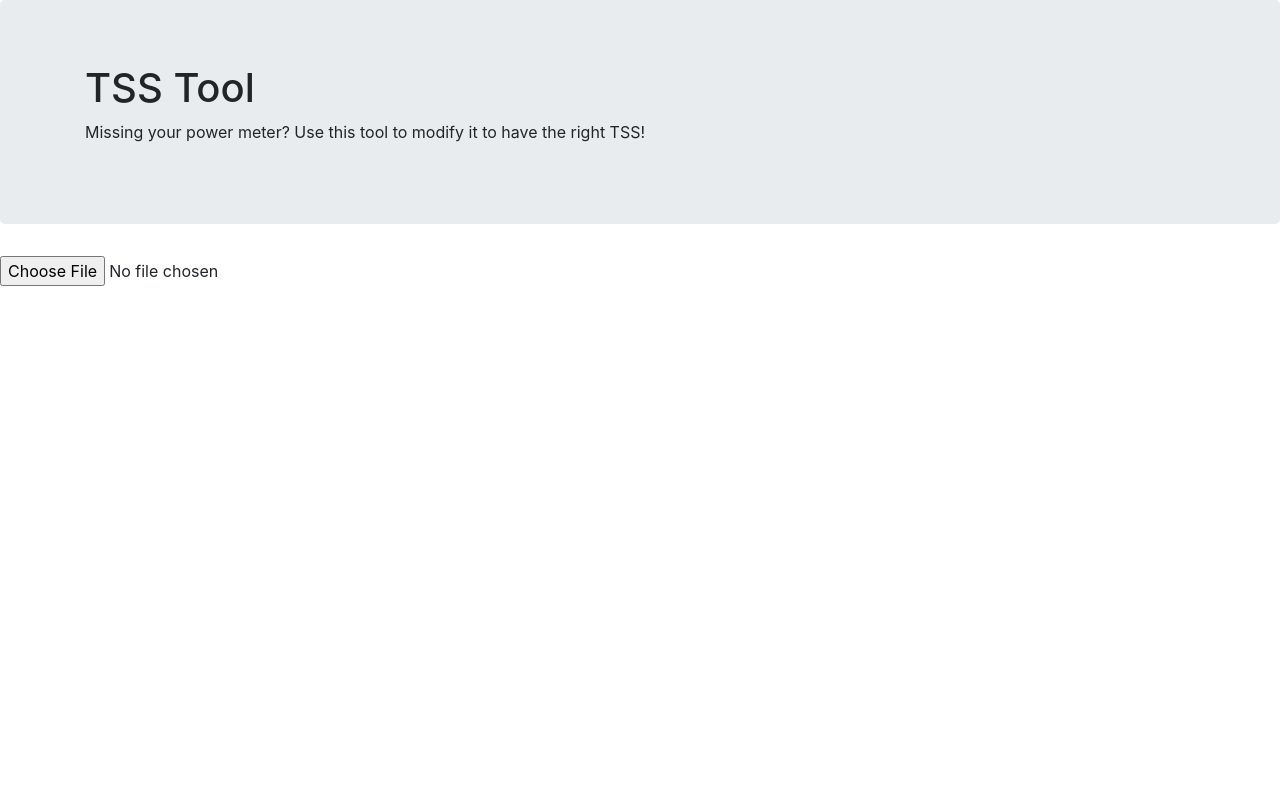
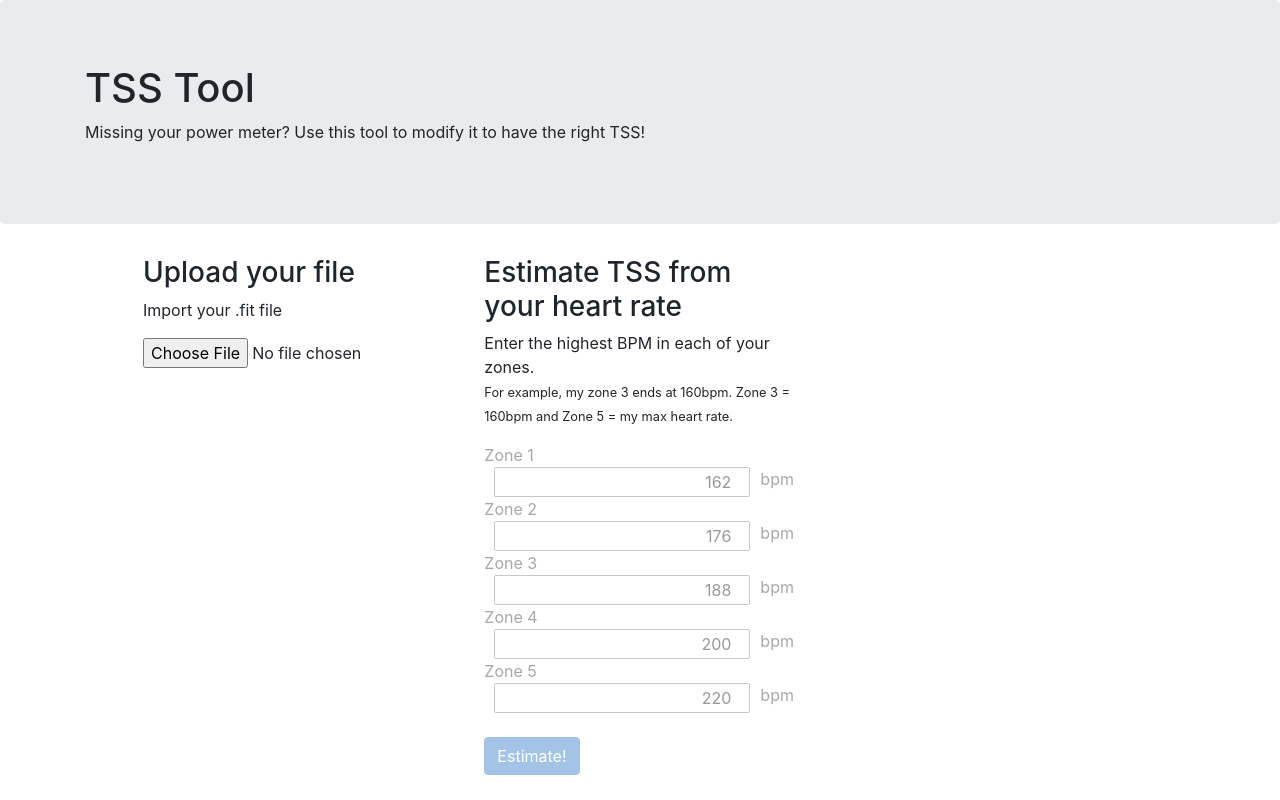
Before and after one commit to darinalleman/ng-tss-tool, an Angular app in the folder ClientApp/: page / in a window 1280 px wide. Built offline with nearby package versions, Linux system fonts and the light colour scheme.

Commit message:
Visual changes to panels

```diff
--- a/ClientApp/angular.json
+++ b/ClientApp/angular.json
@@ -23,7 +23,7 @@
             "assets": ["src/assets"],
             "styles": [
               "node_modules/bootstrap/dist/css/bootstrap.min.css",
-              "src/styles.css"
+              "src/styles.scss"
             ],
             "scripts": [
               "node_modules/jquery/dist/jquery.min.js",
@@ -73,7 +73,7 @@
             "polyfills": "src/polyfills.ts",
             "tsConfig": "src/tsconfig.spec.json",
             "karmaConfig": "src/karma.conf.js",
-            "styles": ["src/styles.css"],
+            "styles": ["src/styles.scss"],
             "scripts": [],
             "assets": ["src/assets"]
           }
--- a/ClientApp/src/app/action-panel/action-panel.component.html
+++ b/ClientApp/src/app/action-panel/action-panel.component.html
@@ -1,8 +1,8 @@
-<div class="row">
+<div class="row centered">
     <upload
         (uploaded)="fileUploadListener()"
         class="col-md-4"></upload>
     <estimate
-        *ngIf="fileUploaded"
+        [fileUploaded]="fileUploaded"
         class="col-md-4"></estimate>
 </div>
--- /dev/null
+++ b/ClientApp/src/app/action-panel/action-panel.component.scss
@@ -0,0 +1,4 @@
+.centered {
+    width:80%;
+    margin: 0 auto;
+}
--- a/ClientApp/src/app/action-panel/action-panel.component.ts
+++ b/ClientApp/src/app/action-panel/action-panel.component.ts
@@ -3,7 +3,7 @@ import { Component, OnInit } from '@angular/core';
 @Component({
   selector: 'action-panel',
   templateUrl: './action-panel.component.html',
-  styleUrls: ['./action-panel.component.css']
+  styleUrls: ['./action-panel.component.scss']
 })
 export class ActionPanelComponent implements OnInit {
   private fileUploaded: boolean = false;
--- a/ClientApp/src/app/action-panel/estimate/estimate.component.html
+++ b/ClientApp/src/app/action-panel/estimate/estimate.component.html
@@ -1,17 +1,19 @@
 <div class="panel panel-primary">
   <div class="panel-heading">
-      <h3 class="panel-title">Estimate TSS from your heart rate!</h3>
+      <h3 class="panel-title">Estimate TSS from your heart rate</h3>
   </div>
   <div class="panel-body">
-      <p>Enter the highest BPM in each of your zones.</p>
-      <p>For example, my zone 3 ends at 160bpm. Zone 3 = 160bpm and Zone 5 = my max heart rate.</p>
-      <div>
+      <p>Enter the highest BPM in each of your zones. <br><small>For example, my zone 3 ends at 160bpm. Zone 3 = 160bpm and Zone 5 = my max heart rate.</small></p>
+
+      <div [ngClass]="{'disable-all': !fileUploaded}">
           <div class="input-group" *ngFor="let zone of zones;">
-              {{zone.name}} <input [(ngModel)]="zone.bpm" type="number"/>
+              {{zone.name}} <input [(ngModel)]="zone.bpm" type="number" class="input-spacing"/>
               <span class="input-group-addon" id="basic-addon1"> bpm</span>
           </div>
-          <input type="submit" class="center-block btn btn-primary" value="Estimate!" (click)="submit()"/>
+          <br>
+          <input type="submit" class="btn btn-primary" value="Estimate!" (click)="submit()"/>
       </div>
+      <br/>
       <p *ngIf="tss">Your estimated TSS is {{tss}}</p>
     </div>
 </div>
--- a/ClientApp/src/app/action-panel/estimate/estimate.component.scss
+++ b/ClientApp/src/app/action-panel/estimate/estimate.component.scss
@@ -0,0 +1,14 @@
+.disable-all {
+    pointer-events: none;
+    opacity: 0.4;
+    //use this in conjunction with 'readonly' on textareas
+    //makes them scrollable, while also being disabled
+    .enable-pointer {
+        pointer-events: all;
+    }
+}
+
+.input-spacing{
+    margin: 0 10px 0 10px;
+    text-align: right;
+}
--- a/ClientApp/src/app/action-panel/estimate/estimate.component.ts
+++ b/ClientApp/src/app/action-panel/estimate/estimate.component.ts
@@ -1,5 +1,5 @@
 import { HttpClient } from '@angular/common/http';
-import { Component, OnInit } from '@angular/core';
+import { Component, OnInit, Input } from '@angular/core';
 import { FormBuilder, NgControl } from '@angular/forms';
 import { Zone } from '../../models';
 
@@ -9,6 +9,7 @@ import { Zone } from '../../models';
   styleUrls: ['./estimate.component.scss']
 })
 export class EstimateComponent implements OnInit {
+  @Input() fileUploaded: boolean = false;
   private zones: Zone[] = [];
   private tss: number;
   constructor(private _http: HttpClient
--- a/ClientApp/src/app/action-panel/upload/upload.component.html
+++ b/ClientApp/src/app/action-panel/upload/upload.component.html
@@ -1 +1,9 @@
-<input type="file" accept=".fit" (change)="changed($event)">
+<div class="panel panel-primary">
+    <div class="panel-heading">
+        <h3 class="panel-title">Upload your file</h3>
+    </div>
+    <div class="panel-body">
+        <p>Import your .fit file</p>
+        <input type="file" accept=".fit" (change)="changed($event)">
+    </div>
+</div>
--- a/ClientApp/src/app/action-panel/upload/upload.component.ts
+++ b/ClientApp/src/app/action-panel/upload/upload.component.ts
@@ -18,6 +18,7 @@ export class UploadComponent {
 
   changed(fileInput) {
     this.fileData = <File>fileInput.target.files[0];
+    this.uploaded.emit("");//for testing
     const formData = new FormData();
       formData.append('file', this.fileData);
       this.http.post('/api/Upload', formData)
--- a/ClientApp/src/app/app.component.scss
+++ b/ClientApp/src/app/app.component.scss
@@ -0,0 +1,9 @@
+.disable-all {
+    pointer-events: none;
+    opacity: 0.4;
+    //use this in conjunction with 'readonly' on textareas
+    //makes them scrollable, while also being disabled
+    .enable-pointer {
+        pointer-events: all;
+    }
+}
--- a/ClientApp/src/styles.css
+++ b/ClientApp/src/styles.scss
@@ -14,3 +14,13 @@ code {
   background-color: #1b6ec2;
   border-color: #1861ac;
 }
+
+.disable-all {
+  pointer-events: none;
+  opacity: 0.4;
+  //use this in conjunction with 'readonly' on textareas
+  //makes them scrollable, while also being disabled
+  .enable-pointer {
+      pointer-events: all;
+  }
+}
```
Also changed, not shown: ClientApp/src/app/action-panel/action-panel.component.css (deleted).
